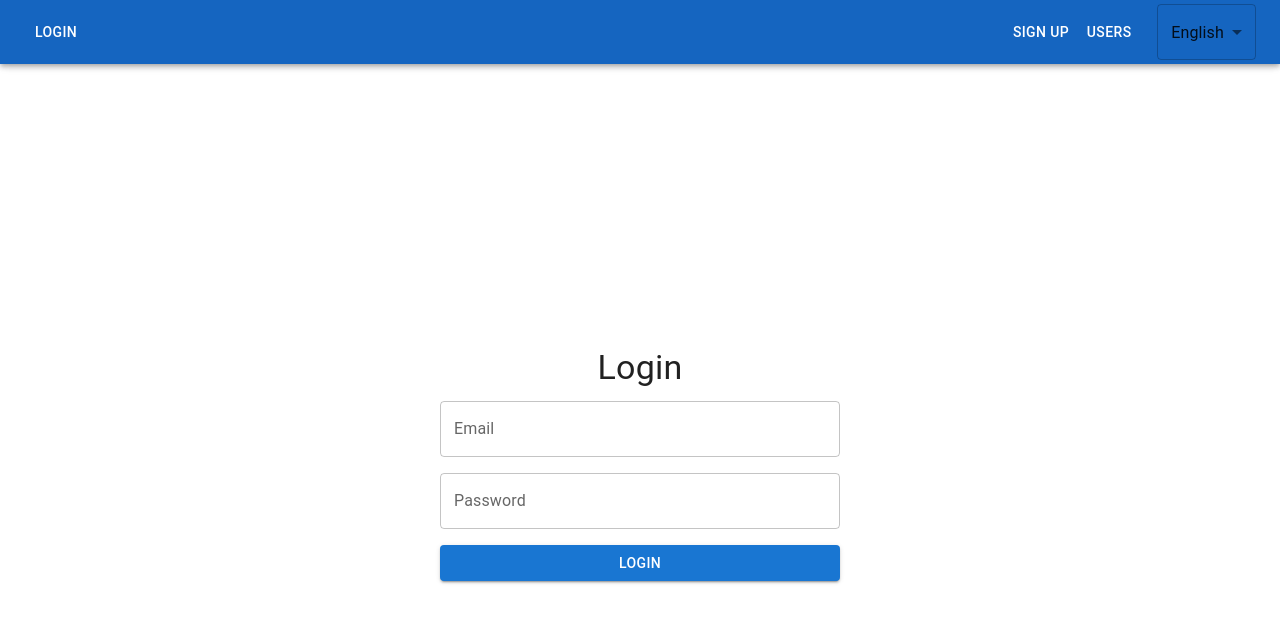
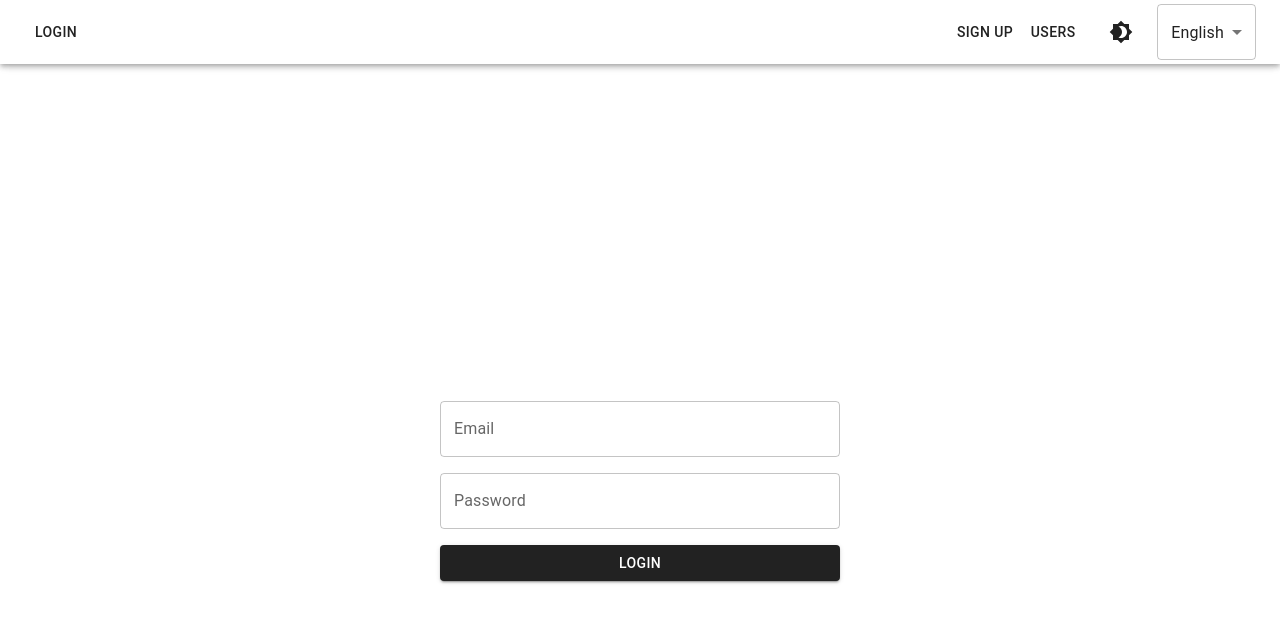
Before and after one commit to evgueniazet/itr-final-task, a Next.js app in the folder client/: page /en/signin in a window 1280 px wide. Shown: the top 622 px of the page. Built offline with nearby package versions, Linux system fonts and the light colour scheme.

Commit message:
feat: add light and dark mode

```diff
--- a/client/src/app/[locale]/signin/page.tsx
+++ b/client/src/app/[locale]/signin/page.tsx
@@ -1,13 +1,12 @@
 'use client';
 
-import React from 'react';
 import { useFormik } from 'formik';
 import { TextField, Button, Grid, Typography, Box, useTheme } from '@mui/material';
 import { signInValidationSchema } from './utils/signInValidationSchema';
+import { useThemeMode } from 'hooks/useThemeMode';
 
 const Login = () => {
     const theme = useTheme();
-
     const formik = useFormik({
         initialValues: {
             email: '',
@@ -18,6 +17,7 @@ const Login = () => {
             console.log(values);
         },
     });
+    const { themeMode } = useThemeMode();
 
     return (
         <Box
@@ -33,7 +33,11 @@ const Login = () => {
                     variant="h4"
                     gutterBottom
                     align="center"
-                    sx={{ color: theme.palette.text.primary }}
+                    sx={{
+                        color: themeMode
+                            ? theme.palette.primary.main
+                            : theme.palette.secondary.main,
+                    }}
                 >
                     Login
                 </Typography>
--- a/client/src/components/Header/Header.tsx
+++ b/client/src/components/Header/Header.tsx
@@ -1,4 +1,4 @@
-import { useState } from 'react';
+import { useState, useEffect } from 'react';
 import {
     AppBar,
     Toolbar,
@@ -7,10 +7,13 @@ import {
     Select,
     MenuItem,
     SelectChangeEvent,
+    IconButton,
 } from '@mui/material';
+import { Brightness4 as DarkIcon, Brightness7 as LightIcon } from '@mui/icons-material';
 import { useRouter, usePathname, useSearchParams } from 'next/navigation';
 import { ELanguages } from 'enums/ELanguages';
 import { getLanguageFromUrl } from 'utils/getLanguageFromUrl';
+import { useThemeMode } from 'hooks/useThemeMode';
 
 export const Header = () => {
     const [isLoggedIn, setIsLoggedIn] = useState(false);
@@ -18,7 +21,7 @@ export const Header = () => {
     const router = useRouter();
     const pathname = usePathname();
     const query = useSearchParams();
-
+    const { themeMode, setThemeMode } = useThemeMode();
     const language = getLanguageFromUrl(pathname);
 
     const handleLogin = () => {
@@ -42,11 +45,28 @@ export const Header = () => {
     };
 
     const handleUsers = () => {
-        router.push(`/${language}/users     `);
+        router.push(`/${language}/users`);
+    };
+
+    const toggleTheme = () => {
+        setThemeMode(!themeMode);
+        if (themeMode) {
+            localStorage.setItem('themeMode', 'dark');
+        } else {
+            localStorage.setItem('themeMode', 'light');
+        }
     };
 
     return (
-        <AppBar position="sticky" sx={{ flexGrow: 1, backgroundColor: theme.palette.primary.dark }}>
+        <AppBar
+            position="sticky"
+            sx={{
+                flexGrow: 1,
+                backgroundColor: themeMode
+                    ? theme.palette.primary.main
+                    : theme.palette.secondary.main,
+            }}
+        >
             <Toolbar>
                 {isLoggedIn ? (
                     <Button color="inherit" onClick={handleLogout}>
@@ -54,22 +74,60 @@ export const Header = () => {
                     </Button>
                 ) : (
                     <>
-                        <Button color="inherit" onClick={handleLogin}>
+                        <Button
+                            sx={{
+                                color: themeMode
+                                    ? theme.palette.primary.contrastText
+                                    : theme.palette.secondary.contrastText,
+                            }}
+                            onClick={handleLogin}
+                        >
                             Login
                         </Button>
-                        <Button color="inherit" onClick={handleSignUp} sx={{ marginLeft: 'auto' }}>
+                        <Button
+                            sx={{
+                                marginLeft: 'auto',
+                                color: themeMode
+                                    ? theme.palette.primary.contrastText
+                                    : theme.palette.secondary.contrastText,
+                            }}
+                            onClick={handleSignUp}
+                        >
                             Sign Up
                         </Button>
                     </>
                 )}
-                <Button color="inherit" onClick={handleUsers}>
+                <Button
+                    sx={{
+                        color: themeMode
+                            ? theme.palette.primary.contrastText
+                            : theme.palette.secondary.contrastText,
+                    }}
+                    onClick={handleUsers}
+                >
                     Users
                 </Button>
+                <IconButton
+                    sx={{
+                        ml: 2,
+                        color: themeMode
+                            ? theme.palette.primary.contrastText
+                            : theme.palette.secondary.contrastText,
+                    }}
+                    onClick={toggleTheme}
+                >
+                    {themeMode ? <LightIcon /> : <DarkIcon />}
+                </IconButton>
                 <Select
                     value={language}
                     onChange={handleChangeLanguage}
                     variant="outlined"
-                    sx={{ ml: 2 }}
+                    sx={{
+                        ml: 2,
+                        color: themeMode
+                            ? theme.palette.primary.contrastText
+                            : theme.palette.secondary.contrastText,
+                    }}
                 >
                     <MenuItem value={ELanguages.ENGLISH}>English</MenuItem>
                     <MenuItem value={ELanguages.RUSSIAN}>Русский</MenuItem>
--- a/client/src/components/pages/UsersPage/UsersPage.tsx
+++ b/client/src/components/pages/UsersPage/UsersPage.tsx
@@ -12,7 +12,7 @@ const COLUMN_TITLES = ['ID', 'Name', 'Surname', 'Email', 'Role', 'Block'];
 
 export const UsersPage = () => {
     const theme = useTheme();
-    const t = useTranslations('Index');
+    const t = useTranslations('UsersPage');
     const { users, showLoader, handleUserBlock, handleChangeRole, handleUserDelete } = useUsers();
     const router = useRouter();
     const pathname = usePathname();
--- /dev/null
+++ b/client/src/hooks/index.ts
@@ -0,0 +1 @@
+export { useThemeMode } from './useThemeMode';
--- /dev/null
+++ b/client/src/hooks/useThemeMode.ts
@@ -0,0 +1,16 @@
+import { useEffect, useState } from 'react';
+
+export const useThemeMode = () => {
+    const [themeMode, setThemeMode] = useState(true);
+
+    useEffect(() => {
+        const currentTheme = localStorage.getItem('themeMode');
+        if (currentTheme === 'dark') {
+            setThemeMode(true);
+        } else {
+            setThemeMode(false);
+        }
+    }, []);
+
+    return { themeMode, setThemeMode };
+};
--- a/client/src/providers/Layout/Layout.tsx
+++ b/client/src/providers/Layout/Layout.tsx
@@ -1,11 +1,19 @@
 'use client';
 
-import { PropsWithChildren } from 'react';
+import { PropsWithChildren, useEffect } from 'react';
 import { Container, useTheme } from '@mui/material';
 import { Header } from 'components/Header';
 
 export const Layout = ({ children }: PropsWithChildren) => {
     const theme = useTheme();
+
+    useEffect(() => {
+        const themeMode = localStorage.getItem('themeMode');
+
+        if (!themeMode) {
+            localStorage.setItem('themeMode', 'dark');
+        }
+    }, []);
 
     return (
         <Container
--- a/client/src/providers/ThemeProvider/ThemeProvider.tsx
+++ b/client/src/providers/ThemeProvider/ThemeProvider.tsx
@@ -5,10 +5,17 @@ import { createTheme, ThemeProvider as ThemeProviderBase } from '@mui/material/s
 
 const theme = createTheme({
     palette: {
-        mode: 'light',
+        primary: {
+            main: '#222',
+            contrastText: '#fff',
+        },
+        secondary: {
+            main: '#fff',
+            contrastText: '#222',
+        },
     },
 });
 
-export const ThemeProvider = ({ children }: PropsWithChildren) => (
-    <ThemeProviderBase theme={theme}>{children}</ThemeProviderBase>
-);
+export const ThemeProvider = ({ children }: PropsWithChildren) => {
+    return <ThemeProviderBase theme={theme}>{children}</ThemeProviderBase>;
+};
--- /dev/null
+++ b/client/src/utils/index.ts
@@ -0,0 +1,3 @@
+export { capitalizeFirstLetter } from './capitalizeFirstLetter';
+export { getCategories } from './getCategories';
+export { getLanguageFromUrl } from './getLanguageFromUrl';
--- a/client/tsconfig.json
+++ b/client/tsconfig.json
@@ -8,7 +8,8 @@
             "providers/*": ["src/providers/*"],
             "types/*": ["src/types/*"],
             "components/*": ["src/components/*"],
-            "utils/*": ["src/utils/*"]
+            "utils/*": ["src/utils/*"],
+            "hooks/*": ["src/hooks/*"]
         },
         "types": ["node"],
         "target": "esnext",
```
Also changed, not shown: client/src/app/[locale]/signup/page.tsx (+7 -2 lines), client/src/components/ModalWindowCollection/ModalWindowCollection.tsx (+14 -0 lines).
